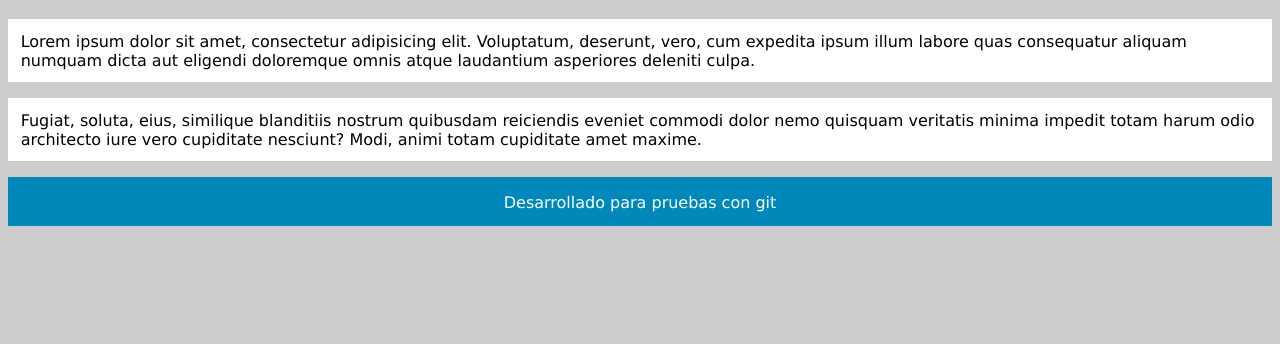
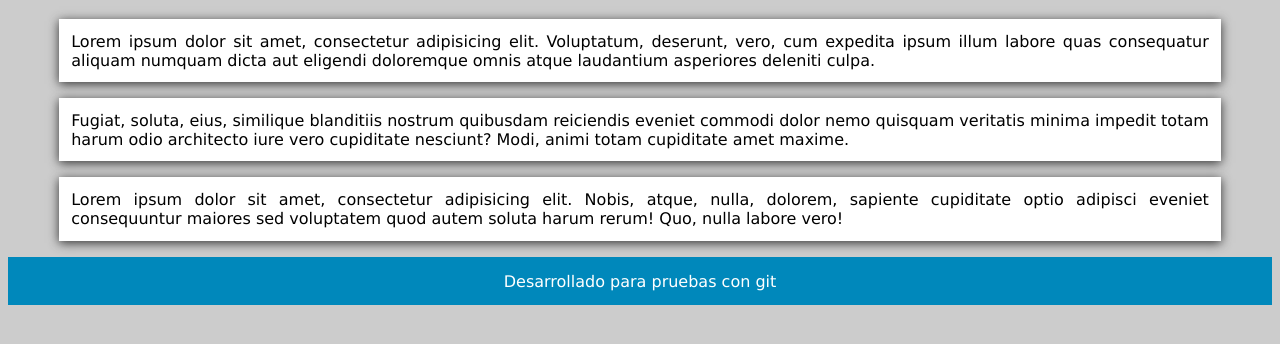
Before and after one commit to cerebritomultitarea/ejemplogit, a plain HTML site: page index.html in a window 1280 px wide. Shown: the part 62-406 px from the top of the page. Drawn offline with Linux system fonts and the light colour scheme.

Commit message:
se agrego un nuevo parrafo y se añadieron sombras a los parrafos

```diff
--- a/css/estilos.css
+++ b/css/estilos.css
@@ -6,7 +6,10 @@ body{
 p{
 	background:#fff;
 	padding:1%;
-	width:98%;
+	width:90%;
+	margin:1em auto;
+	box-shadow:0 2px 10px #333;
+	text-align: justify;
 }
 
 footer{
--- a/index.html
+++ b/index.html
@@ -8,8 +8,8 @@
 <body>
 	<h1>Agregado en la Primera Version</h1>
 	<p>Lorem ipsum dolor sit amet, consectetur adipisicing elit. Voluptatum, deserunt, vero, cum expedita ipsum illum labore quas consequatur aliquam numquam dicta aut eligendi doloremque omnis atque laudantium asperiores deleniti culpa.</p>
-
 	<p>Fugiat, soluta, eius, similique blanditiis nostrum quibusdam reiciendis eveniet commodi dolor nemo quisquam veritatis minima impedit totam harum odio architecto iure vero cupiditate nesciunt? Modi, animi totam cupiditate amet maxime.</p>
+	<p>Lorem ipsum dolor sit amet, consectetur adipisicing elit. Nobis, atque, nulla, dolorem, sapiente cupiditate optio adipisci eveniet consequuntur maiores sed voluptatem quod autem soluta harum rerum! Quo, nulla labore vero!</p>
 	<footer>
 		<small>Desarrollado para pruebas con git</small>
 	</footer>
```
Also changed, not shown: 1 other file.
